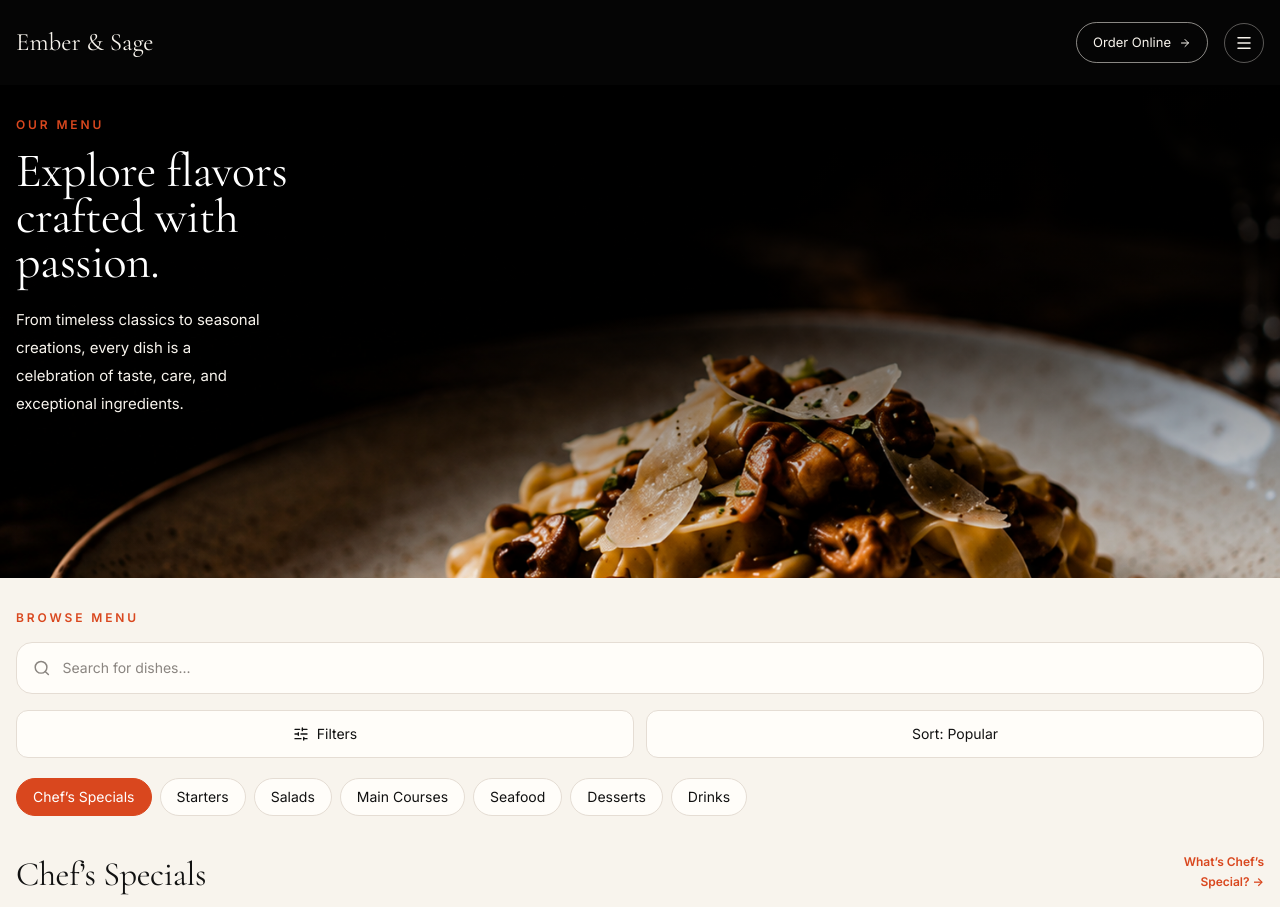
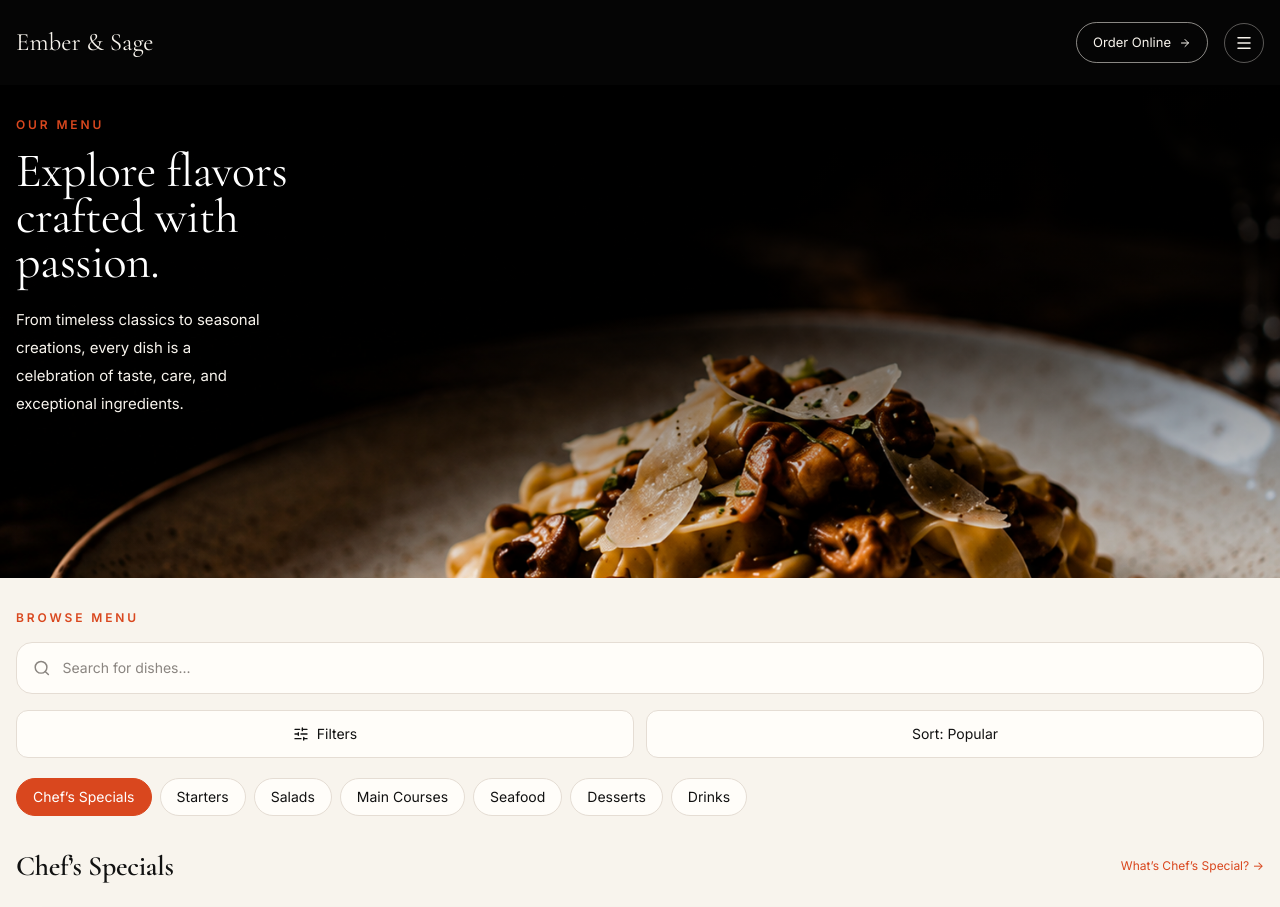
Before and after one commit to Davemafy/Ember-And-Sage, a React (Vite) app: page /menu in a window 1280 px wide. Shown: the top 907 px of the page. Built offline with nearby package versions, Linux system fonts and the light colour scheme.

Commit message:
Refine menu specials

```diff
--- a/src/components/sections/menu/menu-specials.tsx
+++ b/src/components/sections/menu/menu-specials.tsx
@@ -4,14 +4,14 @@
   const MenuSpecials = () => {
     return (
       <section className="bg-warm-ivory px-4 py-8 text-text-primary">
-        <div className="flex items-end justify-between gap-4">
-          <h2 className="font-serif text-[34px] leading-none">
+        <div className="flex items-center justify-between gap-4">
+          <h2 className="font-serif text-[28px] font-semibold leading-none">
             Chef’s Specials
           </h2>
 
           <button
             type="button"
-            className="max-w-[120px] text-right text-xs font-semibold leading-5 text-burnt-orange"
+            className="max-w-[200px] text-right text-xs font-normal leading-5 text-burnt-orange"
           >
             What’s Chef’s Special? →
           </button>
```
